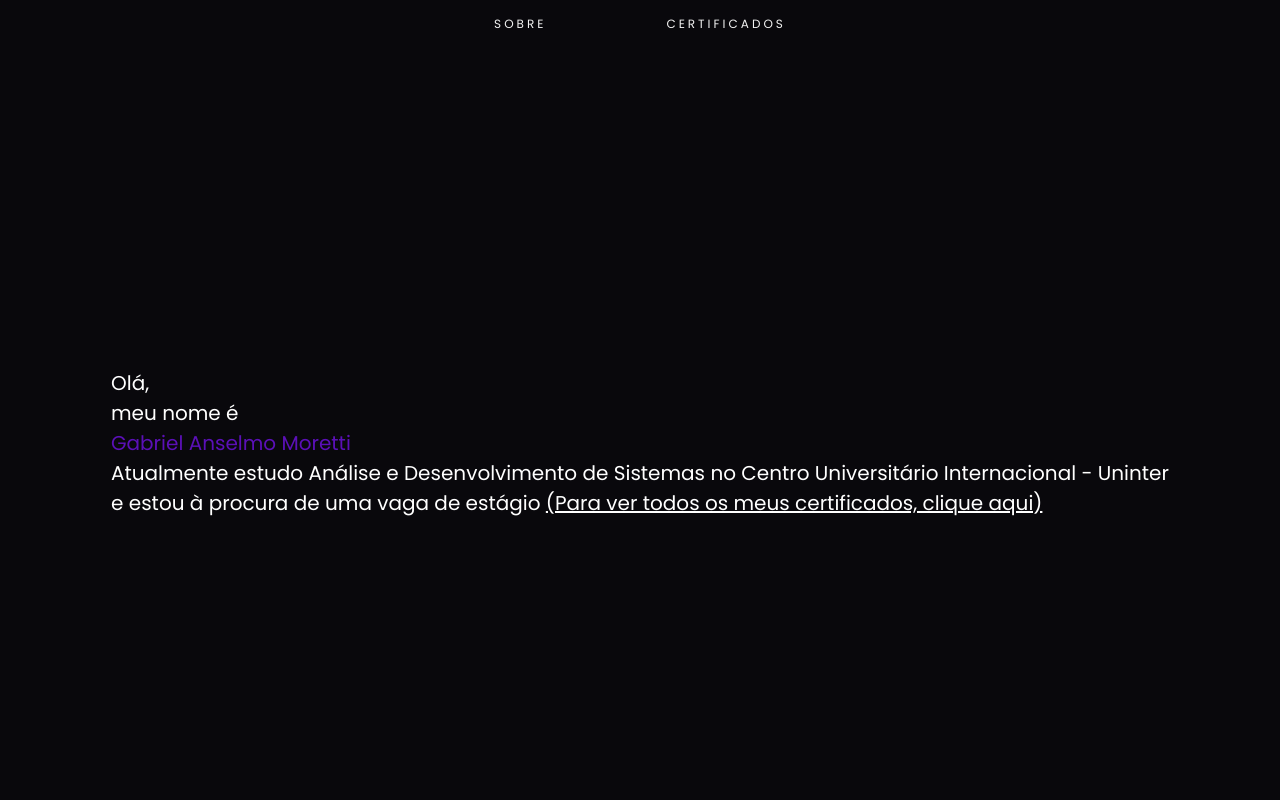
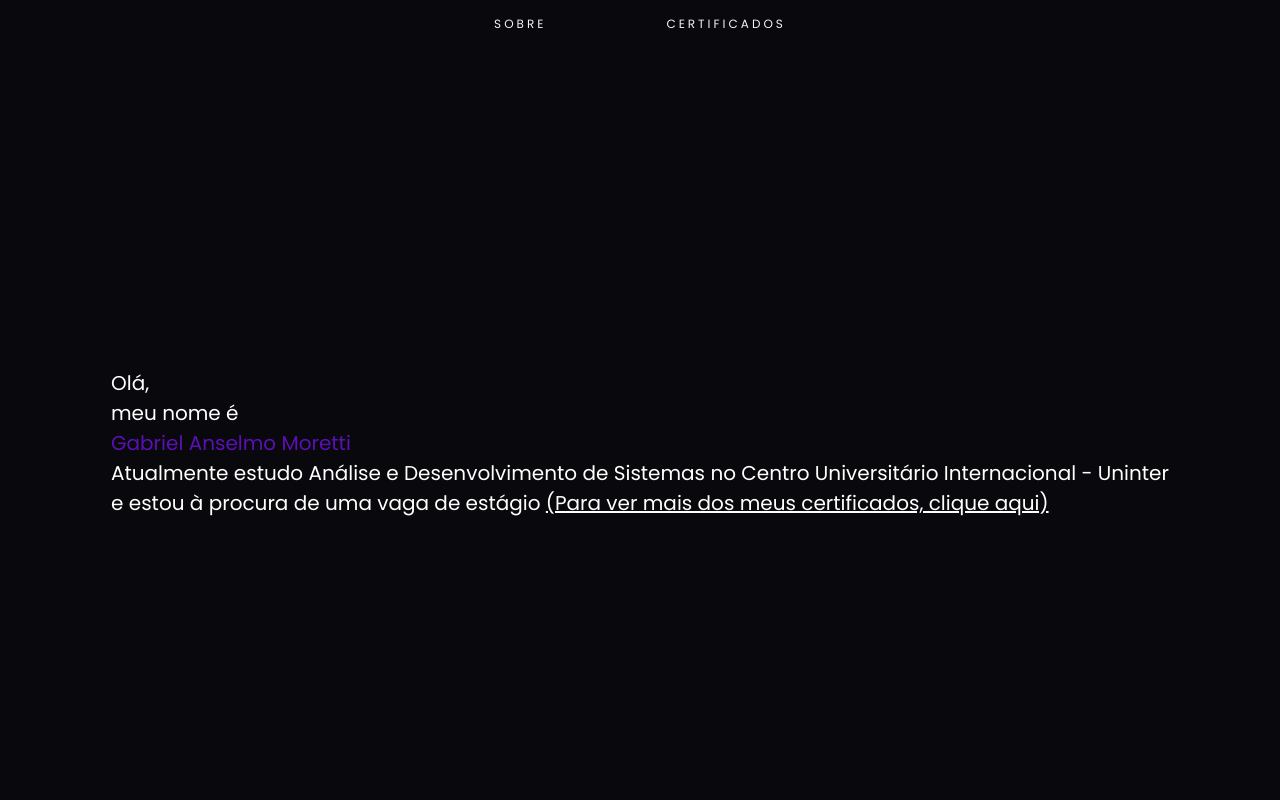
Before and after one commit to gmoretti2022/Portfolio, a plain HTML site: page index.html in a window 1280 px wide. Shown: the top 800 px of the page. Drawn offline with Linux system fonts and the light colour scheme.

Commit message:
Update index.html

```diff
--- a/index.html
+++ b/index.html
@@ -43,7 +43,7 @@
             <a
               target="_blank"
               href="https://www.linkedin.com/in/gabriel-anselmo-moretti-aa94b725/"
-              >(Para ver todos os meus certificados, clique aqui)</a
+              >(Para ver mais dos meus certificados, clique aqui)</a
             >
              <span></span>
           </h1>
```
